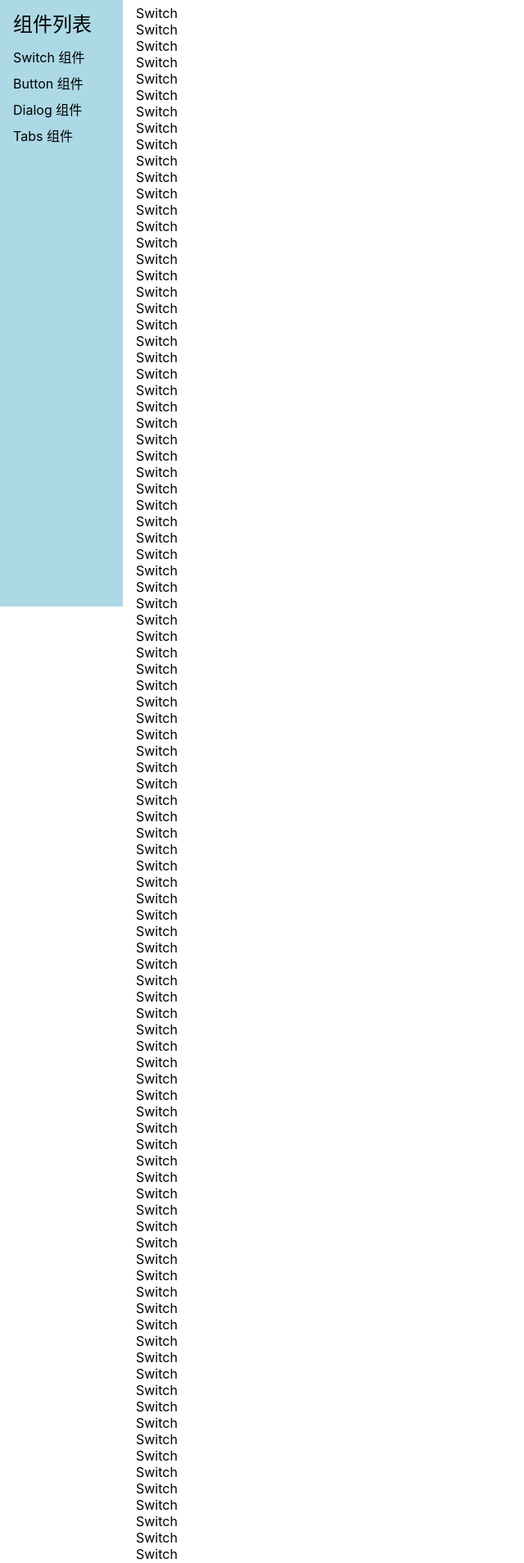
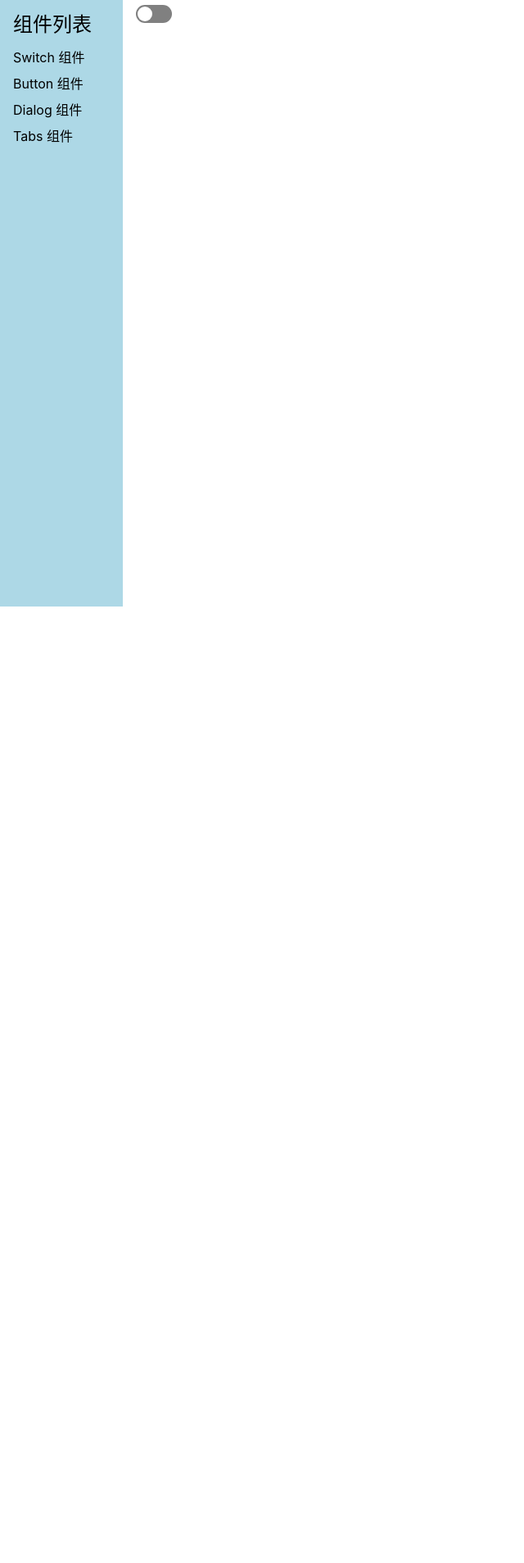
Before and after one commit to kunccc/xiyo-ui, a Vue app: page /#/doc/switch in a window 1280 px wide. Shown: the part 60-1967 px from the top of the page at 82% size, without its empty margins (0-640 px from the left). After the commit the page ends 800 px from the top, so only its background shows below. Built offline with nearby package versions, Linux system fonts and the light colour scheme.

Commit message:
update: Switch 实现切换功能

```diff
--- a/src/components/Switch.vue
+++ /dev/null
@@ -1,106 +0,0 @@
-<template>
-  <div>Switch</div>
-  <div>Switch</div>
-  <div>Switch</div>
-  <div>Switch</div>
-  <div>Switch</div>
-  <div>Switch</div>
-  <div>Switch</div>
-  <div>Switch</div>
-  <div>Switch</div>
-  <div>Switch</div>
-  <div>Switch</div>
-  <div>Switch</div>
-  <div>Switch</div>
-  <div>Switch</div>
-  <div>Switch</div>
-  <div>Switch</div>
-  <div>Switch</div>
-  <div>Switch</div>
-  <div>Switch</div>
-  <div>Switch</div>
-  <div>Switch</div>
-  <div>Switch</div>
-  <div>Switch</div>
-  <div>Switch</div>
-  <div>Switch</div>
-  <div>Switch</div>
-  <div>Switch</div>
-  <div>Switch</div>
-  <div>Switch</div>
-  <div>Switch</div>
-  <div>Switch</div>
-  <div>Switch</div>
-  <div>Switch</div>
-  <div>Switch</div>
-  <div>Switch</div>
-  <div>Switch</div>
-  <div>Switch</div>
-  <div>Switch</div>
-  <div>Switch</div>
-  <div>Switch</div>
-  <div>Switch</div>
-  <div>Switch</div>
-  <div>Switch</div>
-  <div>Switch</div>
-  <div>Switch</div>
-  <div>Switch</div>
-  <div>Switch</div>
-  <div>Switch</div>
-  <div>Switch</div>
-  <div>Switch</div>
-  <div>Switch</div>
-  <div>Switch</div>
-  <div>Switch</div>
-  <div>Switch</div>
-  <div>Switch</div>
-  <div>Switch</div>
-  <div>Switch</div>
-  <div>Switch</div>
-  <div>Switch</div>
-  <div>Switch</div>
-  <div>Switch</div>
-  <div>Switch</div>
-  <div>Switch</div>
-  <div>Switch</div>
-  <div>Switch</div>
-  <div>Switch</div>
-  <div>Switch</div>
-  <div>Switch</div>
-  <div>Switch</div>
-  <div>Switch</div>
-  <div>Switch</div>
-  <div>Switch</div>
-  <div>Switch</div>
-  <div>Switch</div>
-  <div>Switch</div>
-  <div>Switch</div>
-  <div>Switch</div>
-  <div>Switch</div>
-  <div>Switch</div>
-  <div>Switch</div>
-  <div>Switch</div>
-  <div>Switch</div>
-  <div>Switch</div>
-  <div>Switch</div>
-  <div>Switch</div>
-  <div>Switch</div>
-  <div>Switch</div>
-  <div>Switch</div>
-  <div>Switch</div>
-  <div>Switch</div>
-  <div>Switch</div>
-  <div>Switch</div>
-  <div>Switch</div>
-  <div>Switch</div>
-  <div>Switch</div>
-  <div>Switch</div>
-  <div>Switch</div>
-  <div>Switch</div>
-  <div>Switch</div>
-  <div>Switch</div>
-  <div>Switch</div>
-  <div>Switch</div>
-  <div>Switch</div>
-  <div>Switch</div>
-</template>
--- /dev/null
+++ b/src/lib/Switch.vue
@@ -0,0 +1,43 @@
+<template>
+  <button @click="toggle" :class="{checked}"><span></span></button>
+</template>
+
+<script lang="ts">
+import {ref} from 'vue';
+
+export default {
+  setup() {
+    const checked = ref(false);
+    const toggle = () => {
+      checked.value = !checked.value;
+    };
+    return {checked, toggle};
+  }
+};
+</script>
+
+<style lang="scss">
+button {
+  width: 44px;
+  height: 22px;
+  border: none;
+  border-radius: 11px;
+  background: grey;
+  position: relative;
+  span {
+    width: 18px;
+    height: 18px;
+    border-radius: 18px;
+    background: #fff;
+    position: absolute;
+    top: 2px;
+    left: 2px;
+  }
+  &.checked {
+    background: #FF8D78;
+    span {
+      left: 24px;
+    }
+  }
+}
+</style>
```
Also changed, not shown: src/components/ButtonDemo.vue (added, +10 -0 lines), src/components/DialogDemo.vue (added, +10 -0 lines), src/components/SwitchDemo.vue (added, +10 -0 lines), src/components/TabsDemo.vue (added, +10 -0 lines), src/router.ts (+8 -9 lines), src/lib/Button.vue (renamed from src/components/Button.vue), src/lib/Dialog.vue (renamed from src/components/Dialog.vue), src/lib/Tabs.vue (renamed from src/components/Tabs.vue).
